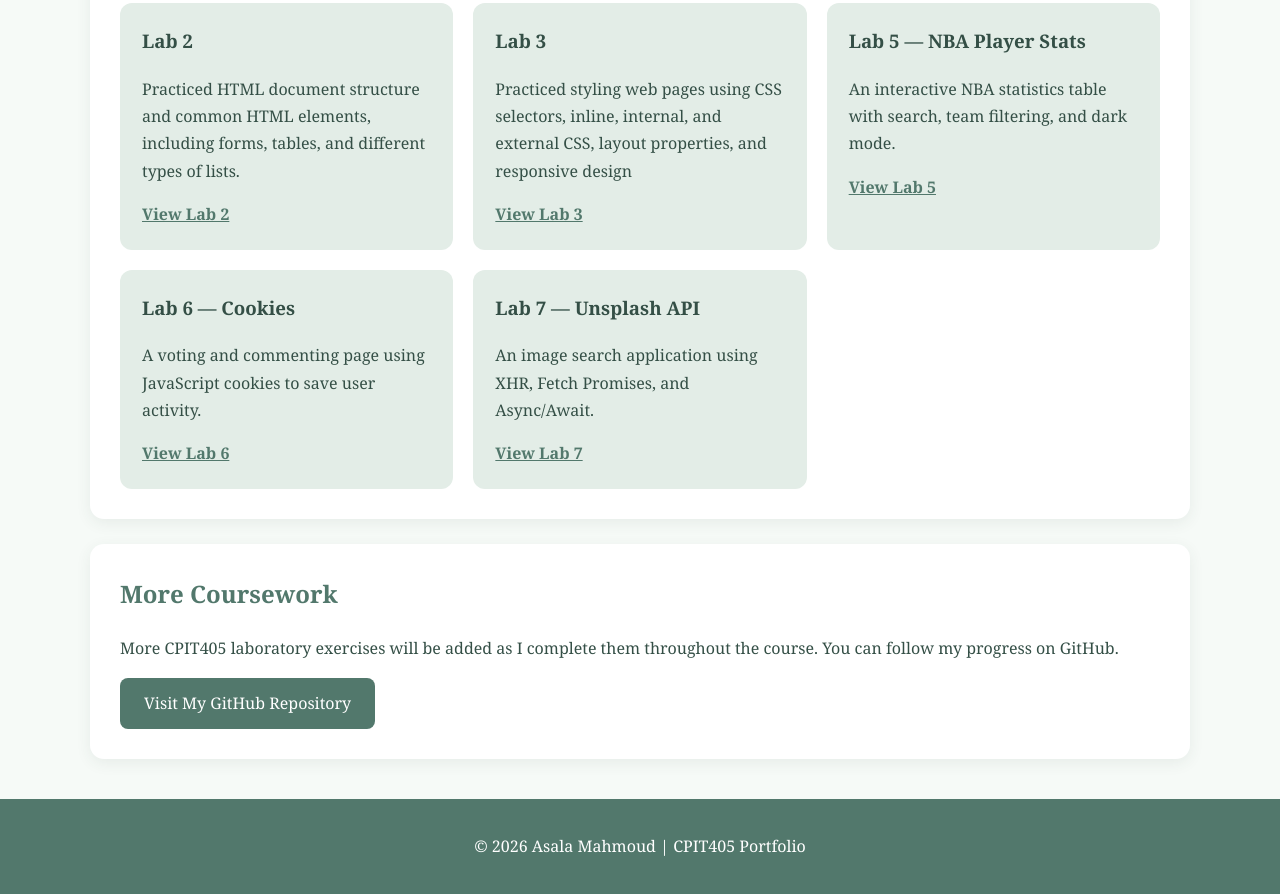
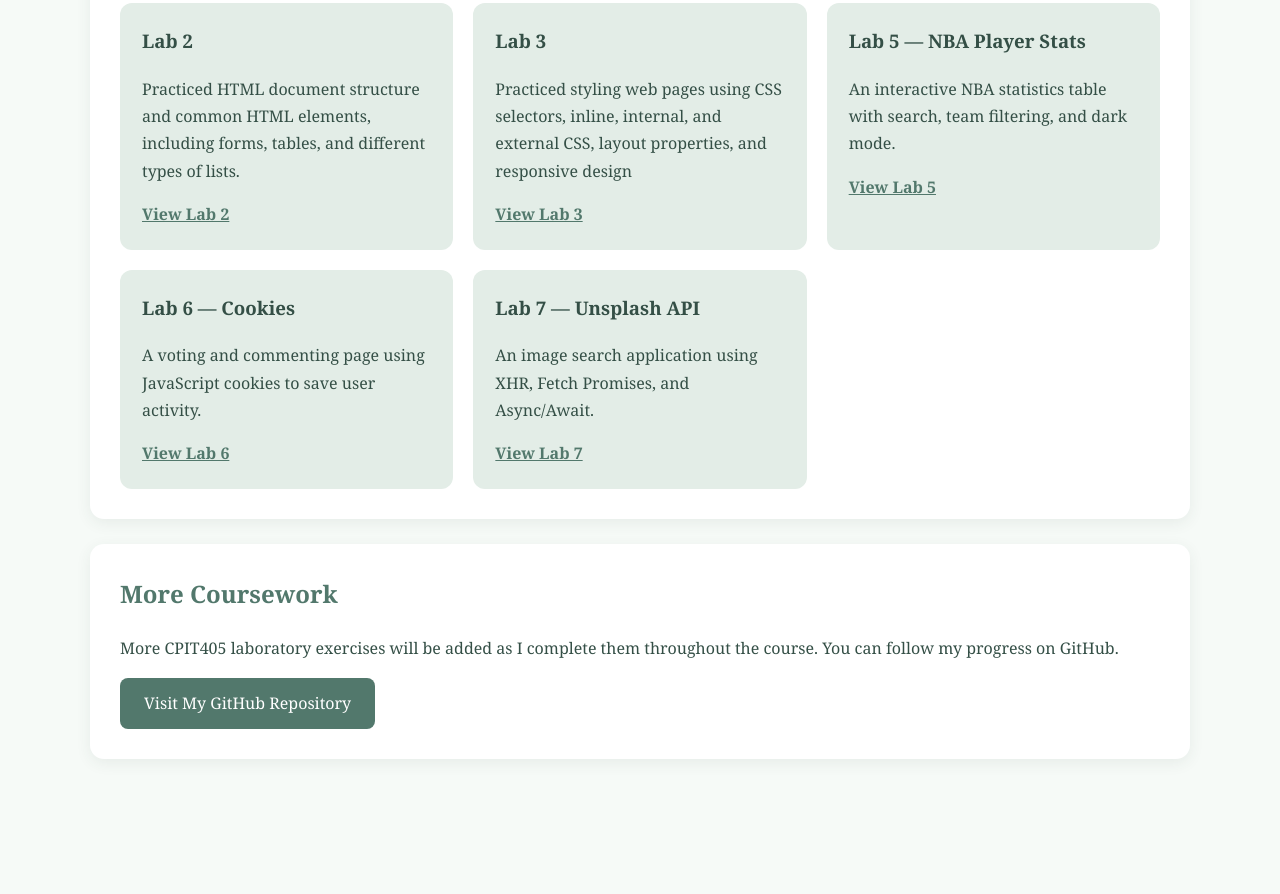
Before and after one commit to AsalahMM/CPIT405-Labs, a plain HTML site: page assignment1/labs.html in a window 1280 px wide. Shown: the part 681-1575 px from the top of the page. After the commit the page ends 1465 px from the top, so only its background shows below. Drawn offline with Linux system fonts and the light colour scheme.

Commit message:
labs.html

```diff
--- a/assignment1/labs.html
+++ b/assignment1/labs.html
@@ -114,8 +114,6 @@
 
 </main>
 
-<footer>
-    <p>&copy; 2026 Asala Mahmoud | CPIT405 Portfolio</p>
-</footer>
+
 </body>
 </html>
```
